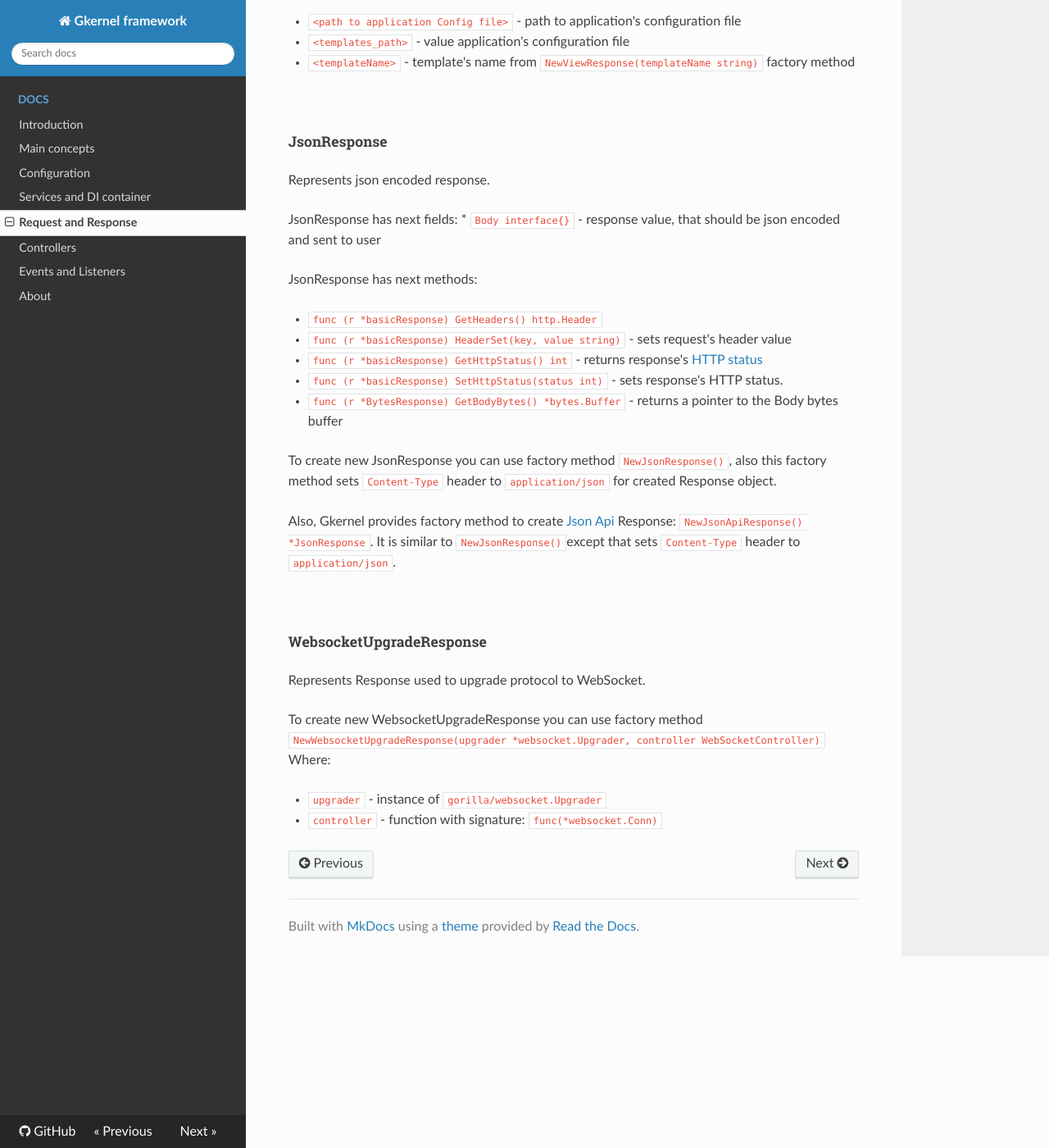
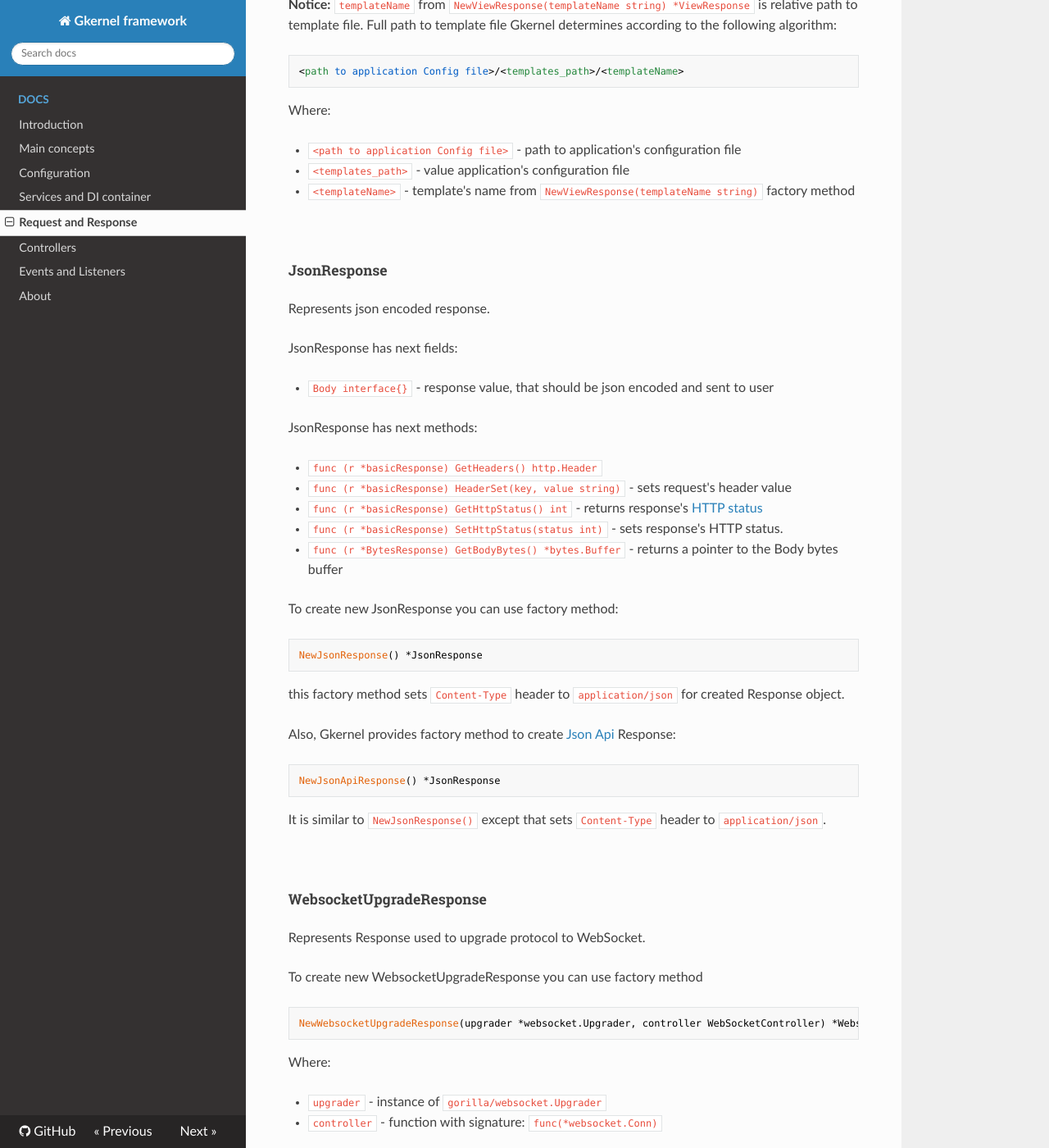
Before and after one commit to bassbeaver/gkernel-docs, an MkDocs documentation site: the page built from docs/4_request_and_response.md, in a window 1280 px wide and 1400 px high, scrolled down 3682 px. Shown: the whole window at 82% size. Built offline with MkDocs 1.6.1, drawn with Linux system fonts in a browser that asks for light colours; nearby versions of some CDN libraries; some of the changed text lies outside the part shown.

Commit message:
Markup fixes

````diff
--- a/docs/4_request_and_response.md
+++ b/docs/4_request_and_response.md
@@ -35,7 +35,7 @@ BytesResponse has next methods:
 * `func (r *basicResponse) HeaderSet(key, value string)` - intended to simplify adding new headers to response.
 You can call
 ```
-r.GetHeaders().Set(MyHeader", "my header value")
+r.GetHeaders().Set("MyHeader", "my header value")
 ```
 or just
 ```
@@ -107,7 +107,9 @@ registerPprofRoute("pprof:heap", "/debug/pprof/heap", pprof.Index)
 Represents response that should be sent to useragent to perform redirect.
 
 To create new BytesResponse you can use factory method:
-```NewRedirectResponse(request *http.Request, url string, httpStatus int) *RedirectResponse```
+```
+NewRedirectResponse(request *http.Request, url string, httpStatus int) *RedirectResponse
+```
 Where:
 
 * `request` is current Request object
@@ -129,8 +131,10 @@ ViewResponse has next methods:
 * `func (r *ViewResponse) SetData(data interface{})` - sets template's data (variables used for templates rendering)
 * `func (r *ViewResponse) SetTemplate(tpl *template.Template)`- is used with Gkernel and usually you do not need this method.
 
-In most cases, to return rendered template (view) as a Response you will be enough to use
-`NewViewResponse(templateName string) *ViewResponse` factory method.
+In most cases, to return rendered template (view) as a Response you will be enough to use factory method:
+```
+NewViewResponse(templateName string) *ViewResponse
+```
 Example (from [bassbeaver/gkernel-skeleton IndexController](https://github.com/bassbeaver/gkernel-skeleton/blob/master/controller/IndexController.go#L15)):
 
 ```go
@@ -177,6 +181,7 @@ Where:
 Represents json encoded response.
 
 JsonResponse has next fields:
+
 * `Body interface{}` - response value, that should be json encoded and sent to user
 
 JsonResponse has next methods:
@@ -187,18 +192,29 @@ JsonResponse has next methods:
 * `func (r *basicResponse) SetHttpStatus(status int)` - sets response's HTTP status.
 * `func (r *BytesResponse) GetBodyBytes() *bytes.Buffer` - returns a pointer to the Body bytes buffer
 
-To create new JsonResponse you can use factory method `NewJsonResponse()`, also this factory method sets
+To create new JsonResponse you can use factory method:
+```
+NewJsonResponse() *JsonResponse
+```
+this factory method sets
 `Content-Type` header to `application/json` for created Response object.
 
 Also, Gkernel provides factory method to create [Json Api](https://jsonapi.org/) Response:
-`NewJsonApiResponse() *JsonResponse`. It is similar to `NewJsonResponse()`except that sets `Content-Type` header to `application/json`.
+```
+NewJsonApiResponse() *JsonResponse
+```
+It is similar to `NewJsonResponse()` except that sets `Content-Type` header to `application/json`.
 
 &nbsp;
 ##### WebsocketUpgradeResponse
 
 Represents Response used to upgrade protocol to WebSocket.
 
-To create new WebsocketUpgradeResponse you can use factory method `NewWebsocketUpgradeResponse(upgrader *websocket.Upgrader, controller WebSocketController)`
+To create new WebsocketUpgradeResponse you can use factory method
+```
+NewWebsocketUpgradeResponse(upgrader *websocket.Upgrader, controller WebSocketController) *WebsocketUpgradeResponse
+```
+
 Where:
 
 * `upgrader` - instance of `gorilla/websocket.Upgrader`
````
Also changed, not shown: docs/1_main-concepts.md (+6 -1 lines), docs/2_configuration.md (+1 -0 lines), docs/5_routing_and_controllers.md (+8 -3 lines), docs/6_events_and_listeners.md (+11 -3 lines), docs/about.md (+3 -1 lines).
